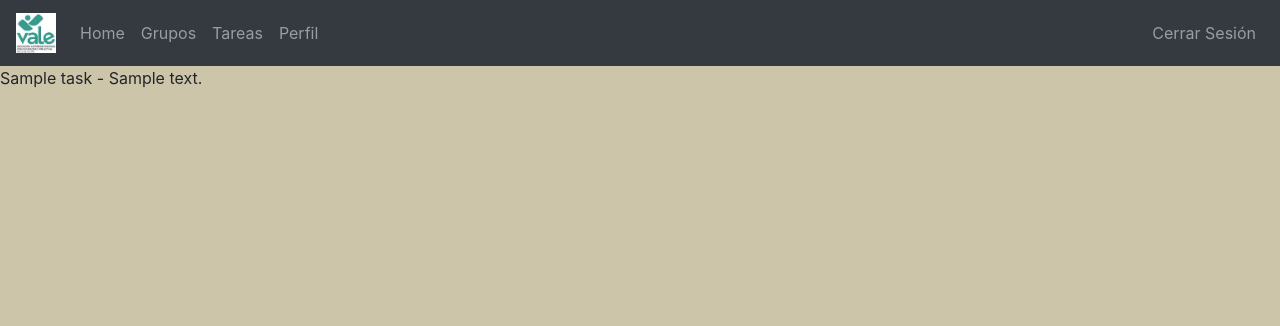
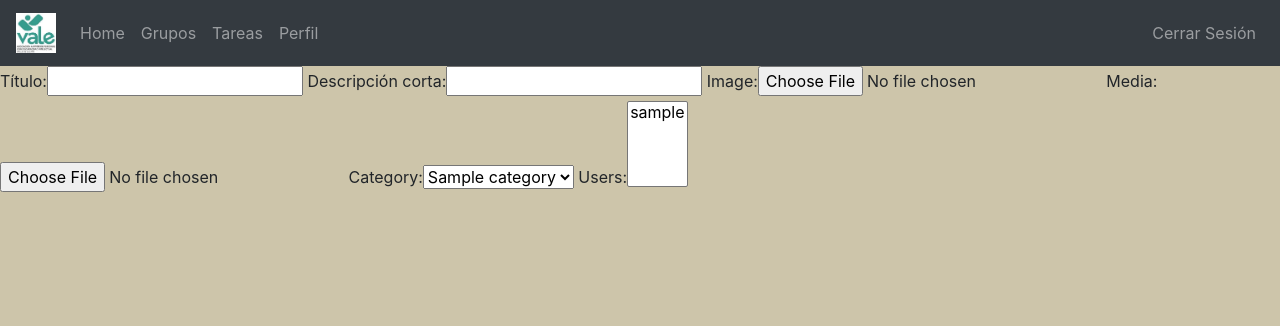
Before and after one commit to marcoscastillo92/Backend_DGP_Python, a Django app: template asociacion_vale/templates/tutors/task-detail.html in a window 1280 px wide. Shown: the top 326 px of the page. Run offline with Django 3.2, Linux system fonts and the light colour scheme; the template is opened without the code that fills it: values that come from a table or form of the project are taken from there, others are empty; tables that the repository leaves empty hold one stand-in row (values such as "Sample post"); some libraries are stand-ins or nearby versions.

Commit message:
Basic form, no style

```diff
--- /dev/null
+++ b/asociacion_vale/tasks/forms.py
@@ -0,0 +1,14 @@
+from django import forms
+from tasks.models import Category
+from users.models import User
+from ckeditor import fields
+
+
+class TaskForm(forms.Form):
+    title = forms.CharField(label='Título', max_length=200)
+    shortDescription = forms.CharField(label='Descripción corta', max_length=600)
+    fullDescription = fields.RichTextFormField()
+    image = forms.ImageField(allow_empty_file=True)
+    media = forms.FileField(allow_empty_file=True)
+    category = forms.ModelChoiceField(queryset=Category.objects.all(), initial=0)
+    users = forms.ModelMultipleChoiceField(queryset=User.objects.all(), initial=0)
--- a/asociacion_vale/templates/tutors/task-detail.html
+++ b/asociacion_vale/templates/tutors/task-detail.html
@@ -1,5 +1,6 @@
 {% extends  "tutors/tutors.html" %}
 {% load static %}
 {% block main %}
-    {{ task }}
+    {% csrf_token %}
+    {{ form }}
 {% endblock %}
```
Also changed, not shown: asociacion_vale/asociacion_vale/controller.py (+7 -3 lines).
